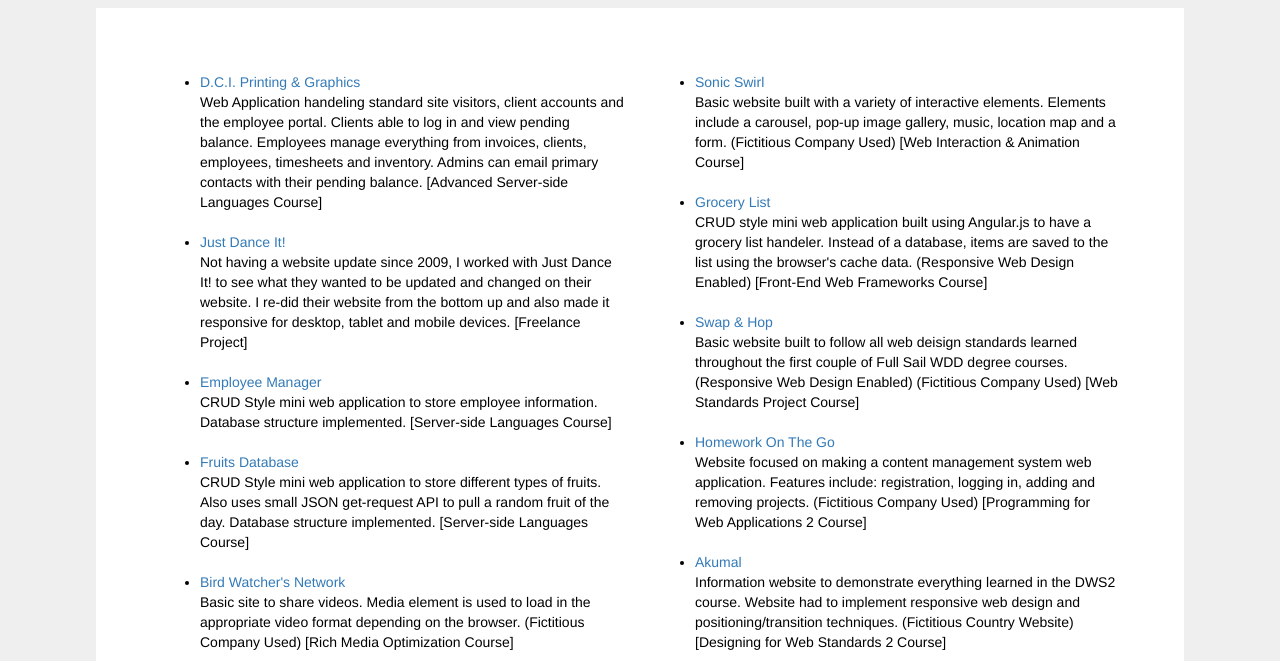
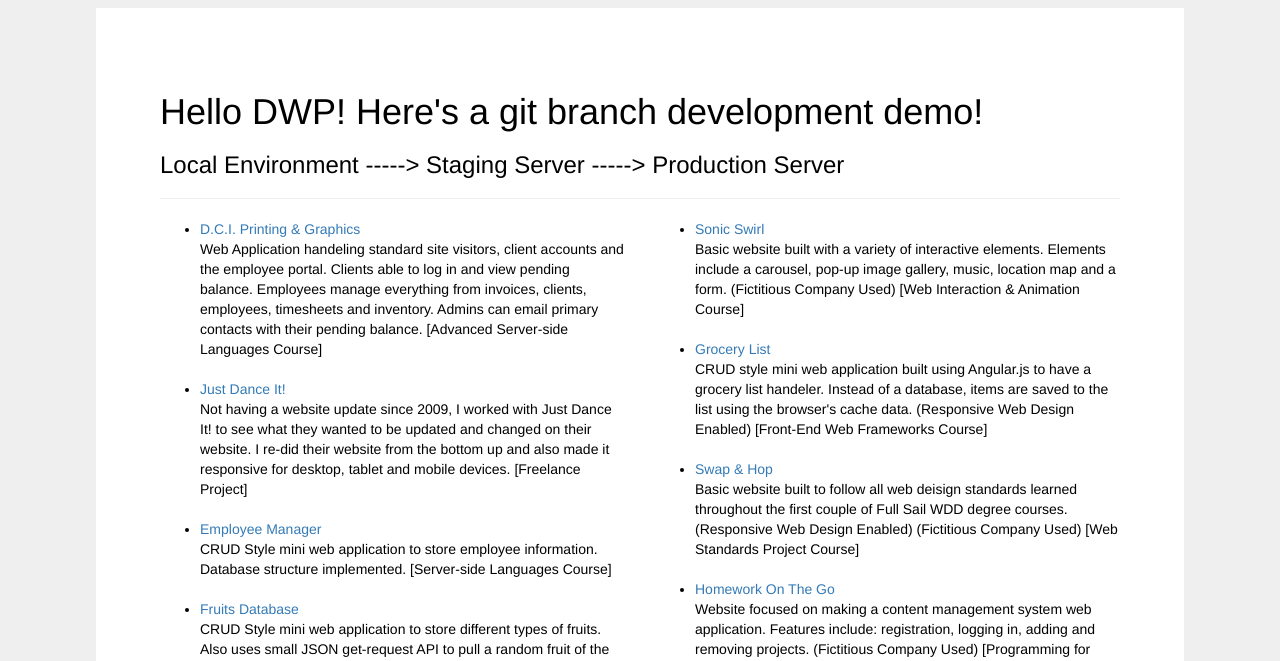
Before and after one commit to JesHerArt/DwpPortfolioDevelopment, a plain HTML site: page index.html in a window 1280 px wide. Shown: the part 131-792 px from the top of the page. Drawn offline with nearby package versions, Linux system fonts and the light colour scheme.

Commit message:
modifications to the index.html page

```diff
--- a/index.html
+++ b/index.html
@@ -84,6 +84,11 @@
 
         <span class="page" id="portfolio"></span>
 
+        <h1>Hello DWP! Here's a git branch development demo!</h1>
+
+        <h3>Local Environment -----> Staging Server -----> Production Server</h3>
+
+        <hr>
 
         <div id="sitesList" class="row">
             <div class="col-lg-6 col-md-6 col-sm-12">
```
